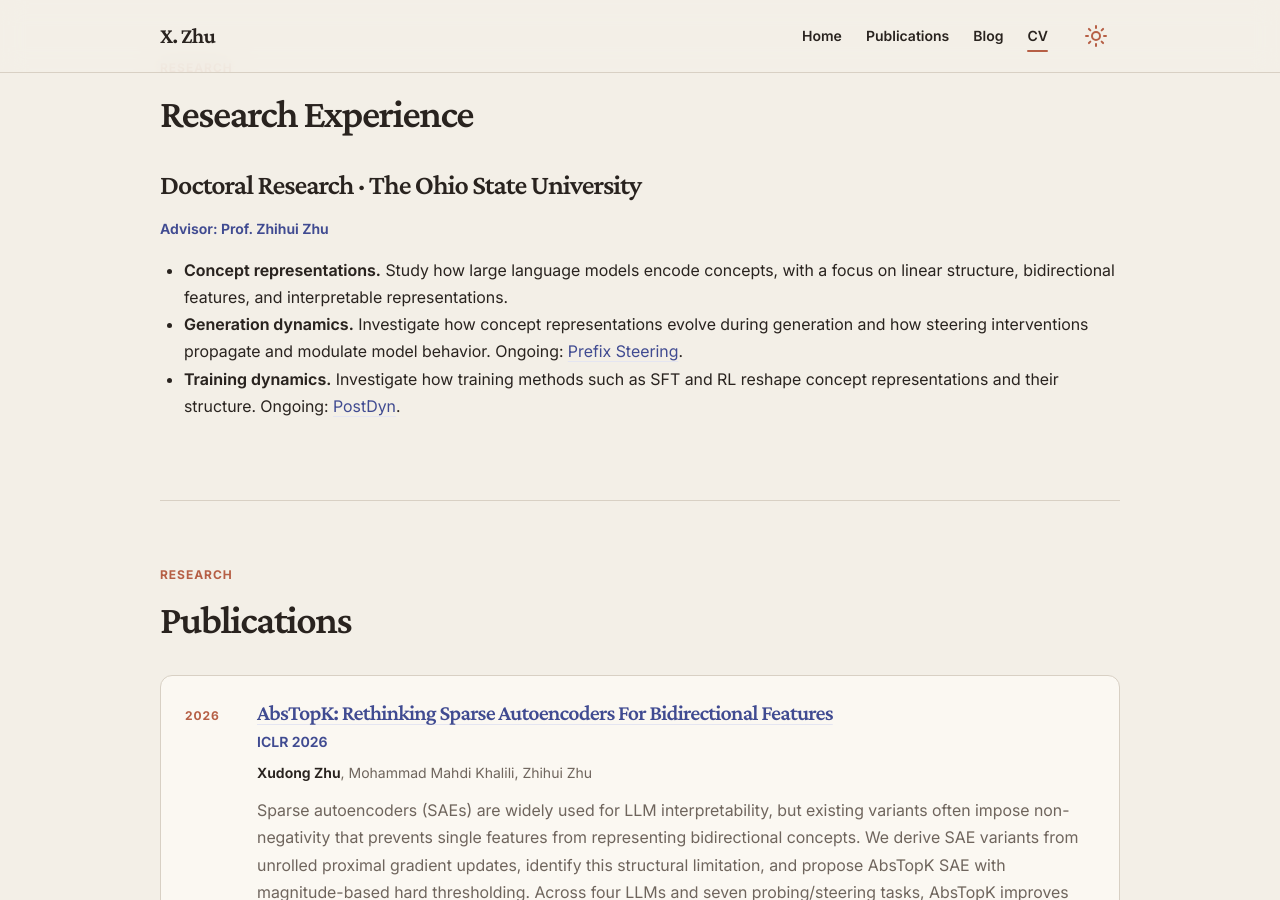
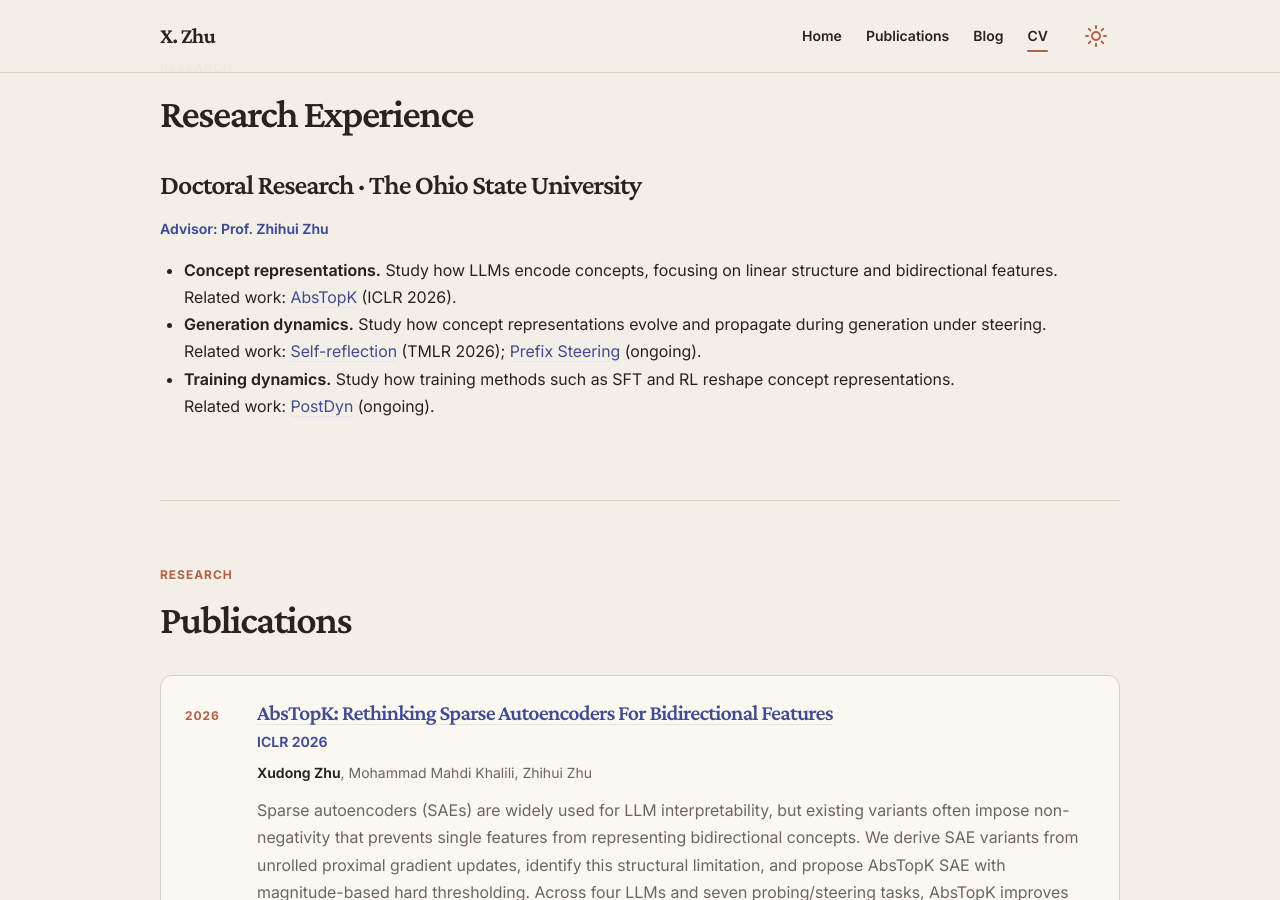
Before and after one commit to xzAscC/xzAscC.github.io, a Jekyll site: the page built from _pages/cv-json.md, in a window 1280 px wide and 900 px high, scrolled down 1348 px. Built offline with Jekyll 4.4.1, drawn with Linux system fonts in a browser that asks for light colours.

Commit message:
Connect research themes to related publications and ongoing work

```diff
--- a/_data/cv.json
+++ b/_data/cv.json
@@ -37,19 +37,41 @@
       "highlights": [
         {
           "title": "Concept representations",
-          "description": "Study how large language models encode concepts, with a focus on linear structure, bidirectional features, and interpretable representations."
+          "description": "Study how LLMs encode concepts, focusing on linear structure and bidirectional features.",
+          "related": [
+            {
+              "title": "AbsTopK",
+              "status": "ICLR 2026",
+              "url": "https://xudongzhu.com/publications/abstopk/"
+            }
+          ]
         },
         {
           "title": "Generation dynamics",
-          "description": "Investigate how concept representations evolve during generation and how steering interventions propagate and modulate model behavior.",
-          "project": "Prefix Steering",
-          "url": "https://github.com/xzAscC/RobustDiM-PrefixSteering"
+          "description": "Study how concept representations evolve and propagate during generation under steering.",
+          "related": [
+            {
+              "title": "Self-reflection",
+              "status": "TMLR 2026",
+              "url": "https://xudongzhu.com/publications/self-reflection/"
+            },
+            {
+              "title": "Prefix Steering",
+              "status": "ongoing",
+              "url": "https://github.com/xzAscC/RobustDiM-PrefixSteering"
+            }
+          ]
         },
         {
           "title": "Training dynamics",
-          "description": "Investigate how training methods such as SFT and RL reshape concept representations and their structure.",
-          "project": "PostDyn",
-          "url": "https://github.com/xzAscC/PostDyn"
+          "description": "Study how training methods such as SFT and RL reshape concept representations.",
+          "related": [
+            {
+              "title": "PostDyn",
+              "status": "ongoing",
+              "url": "https://github.com/xzAscC/PostDyn"
+            }
+          ]
         }
       ]
     }
--- a/_includes/cv-template.html
+++ b/_includes/cv-template.html
@@ -70,7 +70,9 @@
       <p class="cv-card__meta">Advisor: {{ work.advisor }}</p>
       <ul>
         {% for highlight in work.highlights %}
-        <li><strong>{{ highlight.title }}.</strong> {{ highlight.description }}{% if highlight.project %} Ongoing: <a href="{{ highlight.url }}" rel="external">{{ highlight.project }}</a>.{% endif %}</li>
+        <li><strong>{{ highlight.title }}.</strong> {{ highlight.description }}
+          {% if highlight.related.size > 0 %}<br>Related work: {% for project in highlight.related %}<a href="{{ project.url }}" rel="external">{{ project.title }}</a> ({{ project.status }}){% unless forloop.last %}; {% endunless %}{% endfor %}.{% endif %}
+        </li>
         {% endfor %}
       </ul>
     </article>
```
Also changed, not shown: 1 other file.
